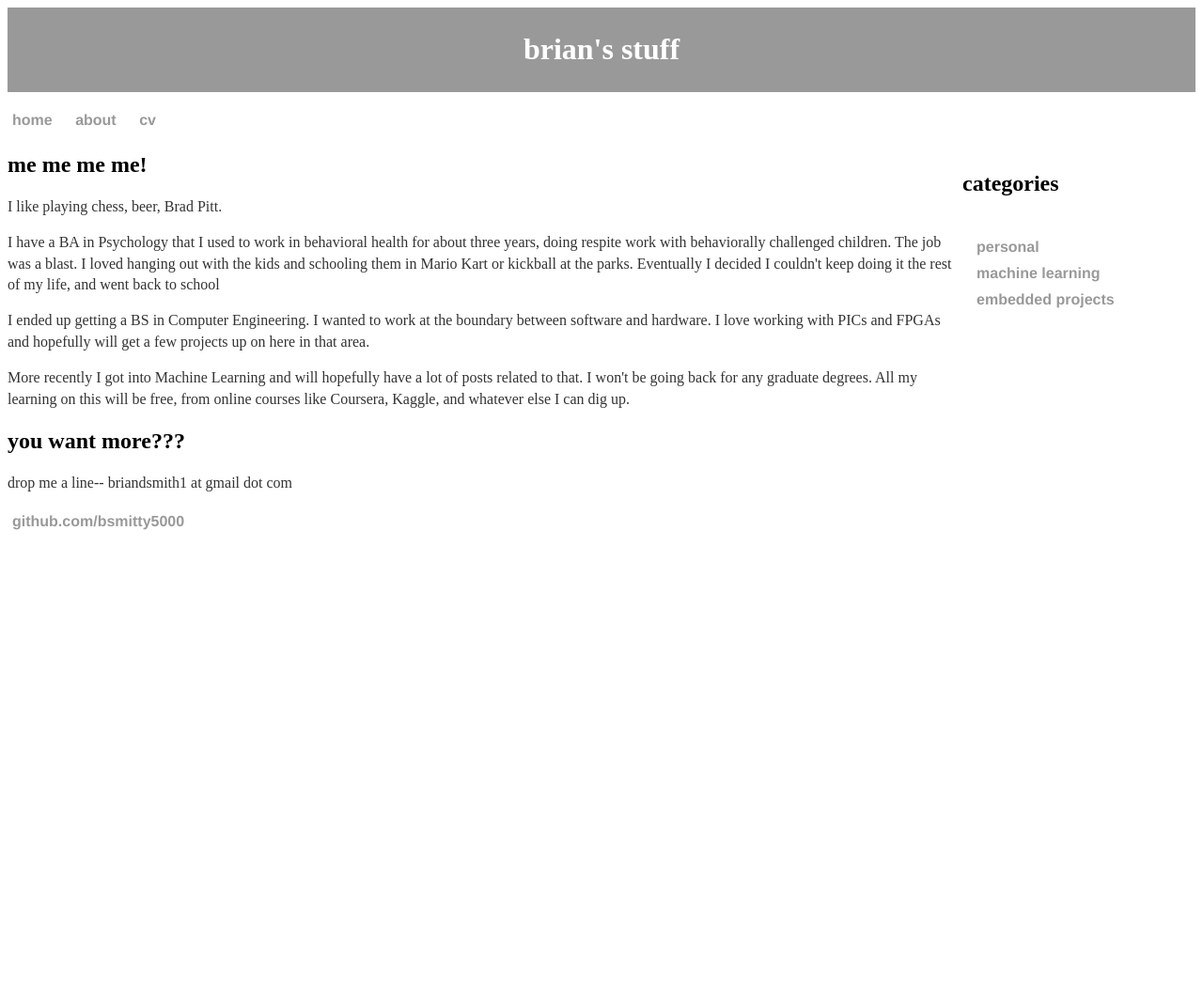
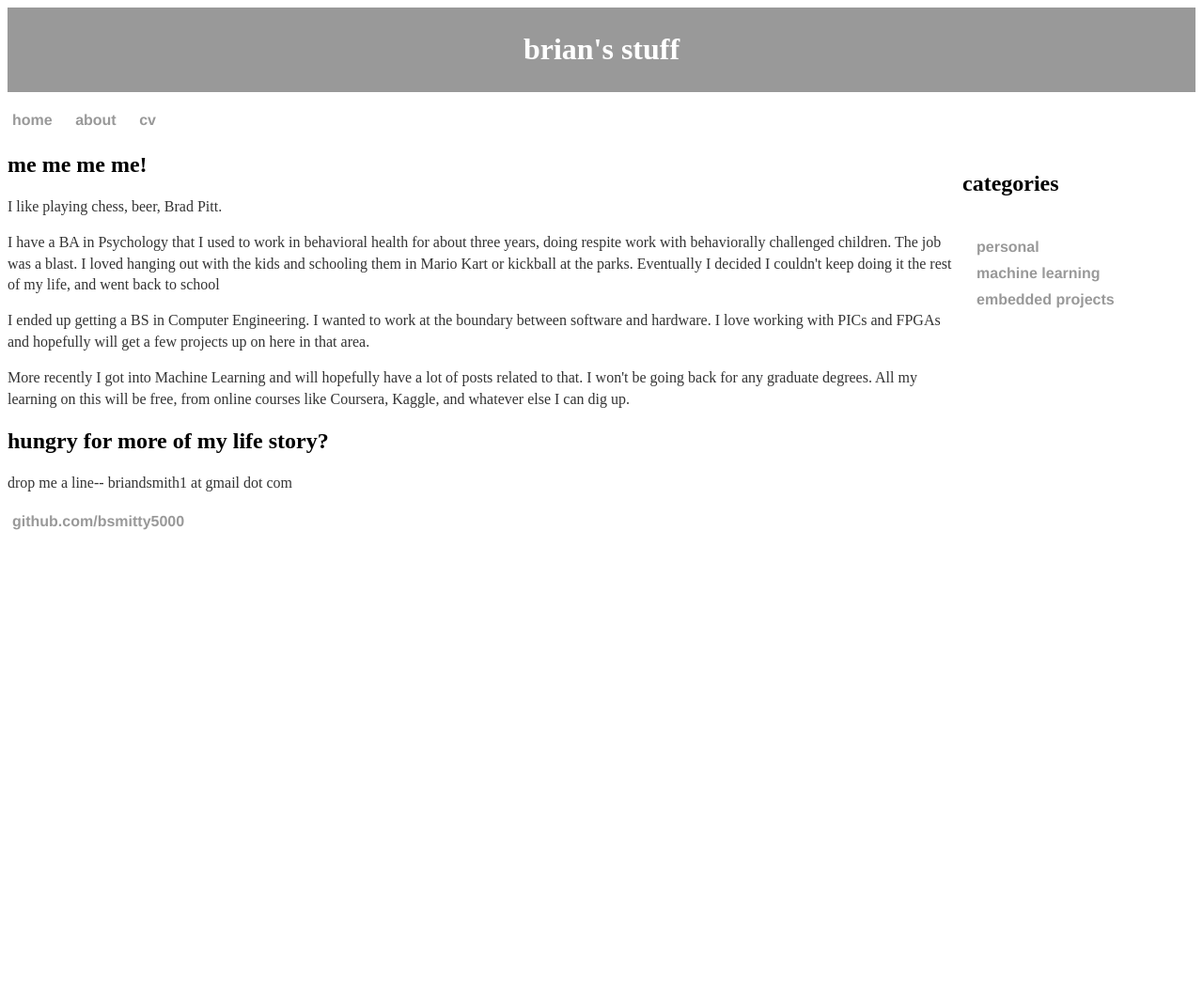
Before and after one commit to bsmitty5000/bsmitty5000.github.io, a Jekyll site: the page built from about/index.html, in a window 1280 px wide. Shown: the whole page at 94% size. Built offline with Jekyll 4.4.1, drawn with Linux system fonts in a browser that asks for light colours.

Commit message:
Update index.html

```diff
--- a/about/index.html
+++ b/about/index.html
@@ -20,6 +20,6 @@ description: A blog about hardware programming, machine learning, and embedded d
 	related to that. I won't be going back for any graduate degrees. All my learning on this will be free, from
 	online courses like Coursera, Kaggle, and whatever else I can dig up.</p>
 
-	<h2>you want more???</h2>
+	<h2>hungry for more of my life story?</h2>
 	<p>drop me a line-- briandsmith1 at gmail dot com</p></p>
 </div><!-- /.about -->
```
